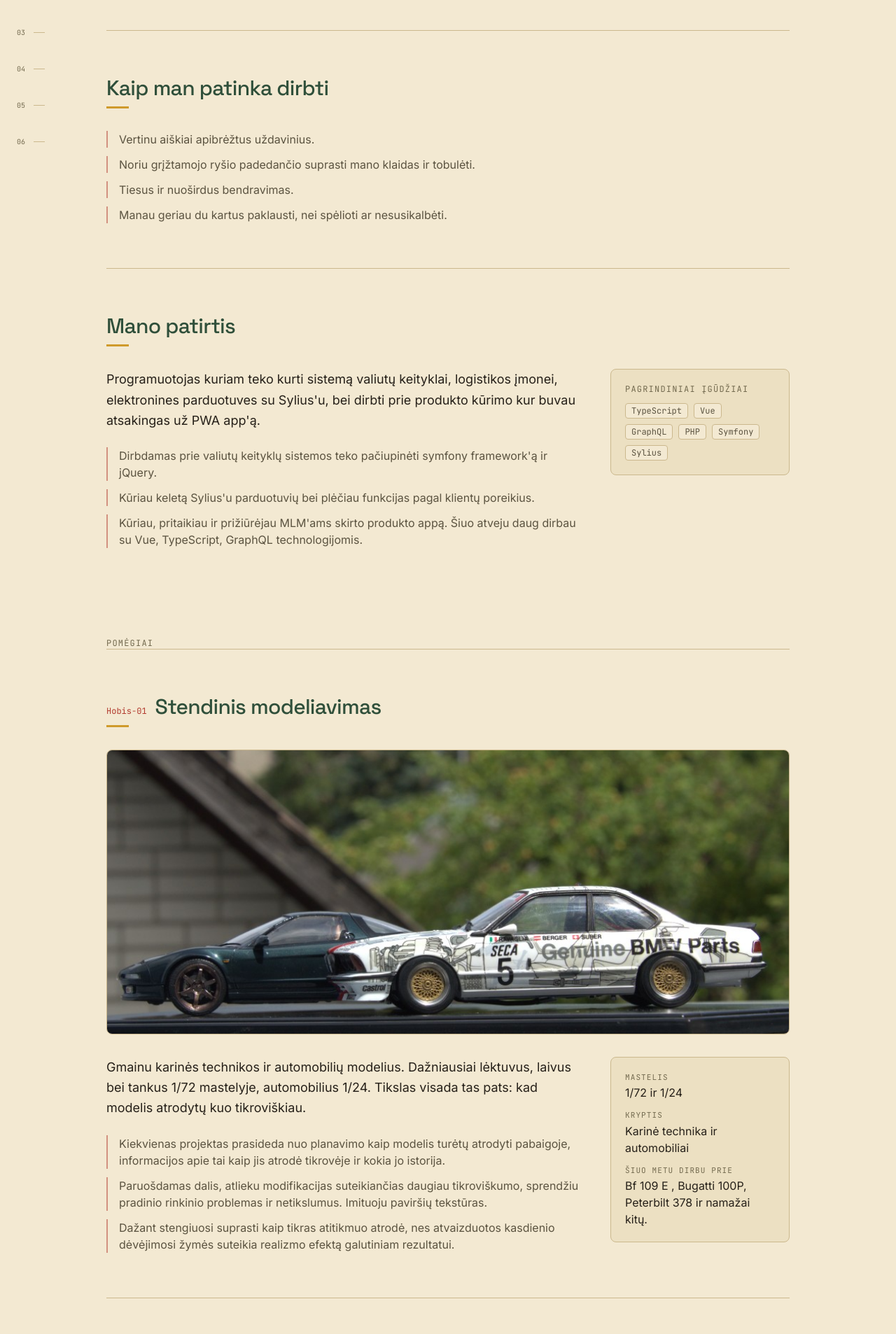
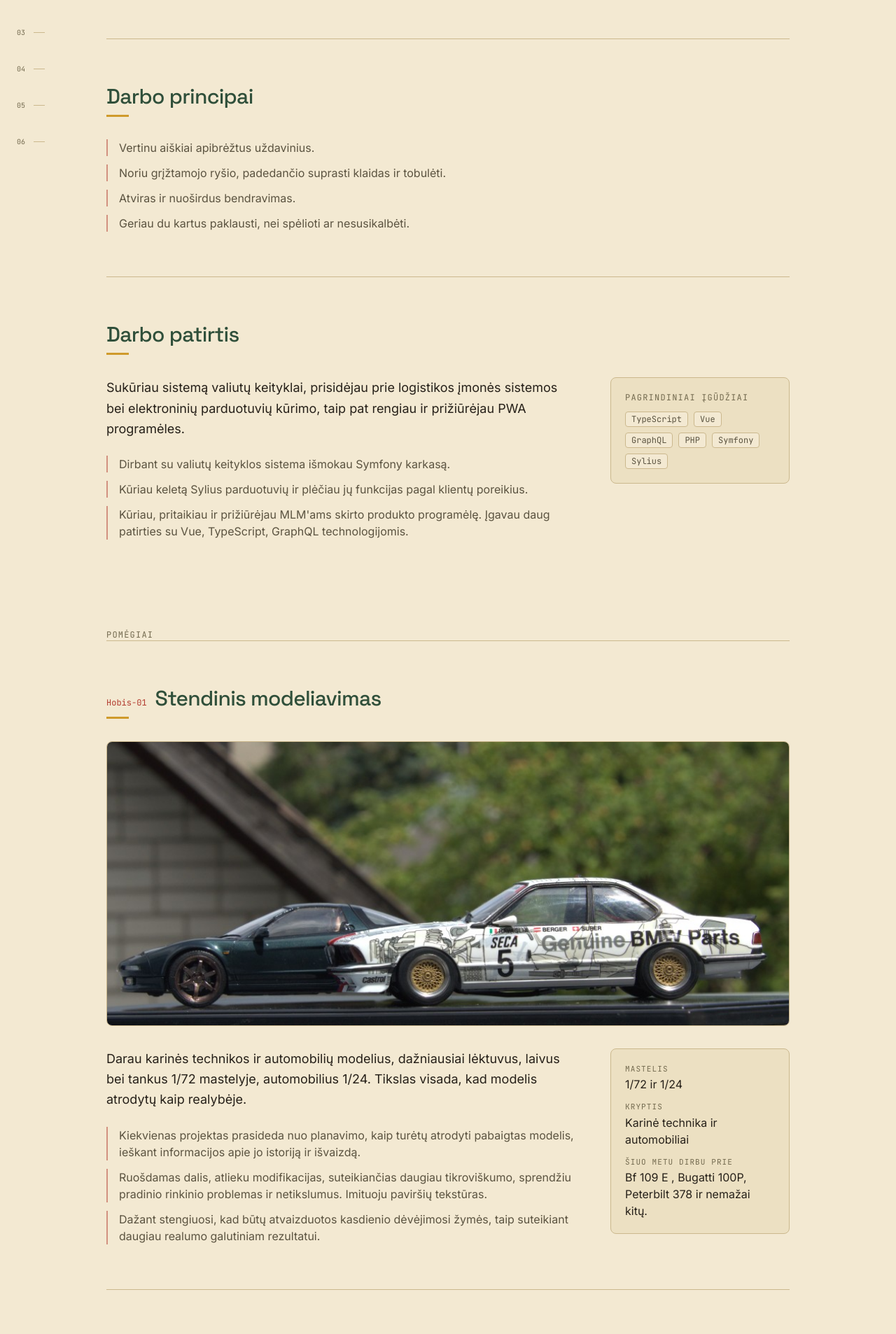
Before and after one commit to sarasko/my-one-pager, a Vue app: page / in a window 1280 px wide. Shown: the part 354-2260 px from the top of the page at 70% size. Built offline with nearby package versions, Linux system fonts and the light colour scheme.

Commit message:
text updates

```diff
--- a/src/App.vue
+++ b/src/App.vue
@@ -32,6 +32,7 @@ onBeforeUnmount(() => observer?.disconnect());
 </script>
 
 <template>
+  <!-- Top bar: mobile nav only — desktop nav lives in the left rail below. -->
   <header
     class="sticky top-0 z-40 border-b border-line bg-page/85 backdrop-blur lg:hidden"
   >
@@ -79,6 +80,7 @@ onBeforeUnmount(() => observer?.disconnect());
     </nav>
   </header>
 
+  <!-- Left station rail: the primary desktop nav. Labels reveal on hover/focus. -->
   <nav
     aria-label="Sections"
     class="fixed left-6 top-1/2 z-30 hidden -translate-y-1/2 flex-col gap-6 lg:flex"
@@ -108,9 +110,6 @@ onBeforeUnmount(() => observer?.disconnect());
   <main class="mx-auto max-w-5xl px-6">
     <!-- Hero -->
     <section id="top" class="scroll-mt-20 pb-16 pt-16 sm:pt-24">
-      <p class="font-mono text-xs uppercase tracking-[0.25em] text-accent">
-        {{ profile.location }}
-      </p>
       <h1
         class="mt-5 font-display text-5xl font-semibold uppercase leading-[1.02] tracking-tight text-heading sm:text-7xl"
       >
--- a/src/profile.ts
+++ b/src/profile.ts
@@ -21,28 +21,28 @@ export interface Hobby {
 
 export const profile = {
   name: "Šarūnas Valionis",
-  location: "Kaune gimęs, Kaune augęs",
+  location: "Kaunas, Lietuva",
   // one short line under the name — who you are in a breath
-  tagline: `Aš kaunietis kuo džiaugiuosi ir didžiuojuosi. Esu programuotojas pagal profesiją, o laisvalaikiu domiuosi automobiliais ir autosportu,
-     gaminu maistą ir stendinius modelius, palaikau Kauno Žalgirį.`,
+  tagline: `Esu kaunietis, kuo džiaugiuosi ir didžiuojuosi. Profesija - programuotojas. Laisvalaikiu domiuosi automobiliais ir autosportu,
+     gaminu maistą ir stendinius modelius, palaikau krepšinio komandą "Žalgiris".`,
 
   workStyle: {
-    title: "Kaip man patinka dirbti",
+    title: "Darbo principai",
     items: [
       "Vertinu aiškiai apibrėžtus uždavinius.",
-      "Noriu grįžtamojo ryšio padedančio suprasti mano klaidas ir tobulėti.",
-      "Tiesus ir nuoširdus bendravimas.",
-      "Manau geriau du kartus paklausti, nei spėlioti ar nesusikalbėti.",
+      "Noriu grįžtamojo ryšio, padedančio suprasti klaidas ir tobulėti.",
+      "Atviras ir nuoširdus bendravimas.",
+      "Geriau du kartus paklausti, nei spėlioti ar nesusikalbėti.",
     ],
   },
 
   byDay: {
-    title: "Mano patirtis",
-    line: "Programuotojas kuriam teko kurti sistemą valiutų keityklai, logistikos įmonei, elektronines parduotuves su Sylius'u, bei dirbti prie produkto kūrimo kur buvau atsakingas už PWA app'ą.",
+    title: "Darbo patirtis",
+    line: "Sukūriau sistemą valiutų keityklai, prisidėjau prie logistikos įmonės sistemos bei elektroninių parduotuvių kūrimo, taip pat rengiau ir prižiūrėjau PWA programėles.",
     projects: [
-      "Dirbdamas prie valiutų keityklų sistemos teko pačiupinėti symfony framework'ą ir jQuery.",
-      "Kūriau keletą Sylius'u parduotuvių bei plėčiau funkcijas pagal klientų poreikius.",
-      "Kūriau, pritaikiau ir prižiūrėjau MLM'ams skirto produkto appą. Šiuo atveju daug dirbau su Vue, TypeScript, GraphQL technologijomis.",
+      "Dirbant su valiutų keityklos sistema išmokau Symfony karkasą.",
+      "Kūriau keletą Sylius parduotuvių ir plėčiau jų funkcijas pagal klientų poreikius.",
+      "Kūriau, pritaikiau ir prižiūrėjau MLM'ams skirto produkto programėlę. Įgavau daug patirties su Vue, TypeScript, GraphQL technologijomis.",
     ],
     skills: ["TypeScript", "Vue", "GraphQL", "PHP", "Symfony", "Sylius"],
   },
@@ -53,19 +53,19 @@ export const profile = {
       code: "Hobis-01",
       image: "/DSC_0137.jpg",
       title: "Stendinis modeliavimas",
-      lead: "Gmainu karinės technikos ir automobilių modelius. Dažniausiai lėktuvus, laivus bei tankus 1/72 mastelyje, automobilius 1/24. Tikslas visada tas pats: kad modelis atrodytų kuo tikroviškiau.",
+      lead: "Darau karinės technikos ir automobilių modelius, dažniausiai lėktuvus, laivus bei tankus 1/72 mastelyje, automobilius 1/24. Tikslas visada, kad modelis atrodytų kaip realybėje.",
       meta: [
         { label: "Mastelis", value: "1/72 ir 1/24" },
         { label: "Kryptis", value: "Karinė technika ir automobiliai" },
         {
           label: "Šiuo metu dirbu prie",
-          value: "Bf 109 E , Bugatti 100P, Peterbilt 378 ir namažai kitų.",
+          value: "Bf 109 E , Bugatti 100P, Peterbilt 378 ir nemažai kitų.",
         },
       ],
       entries: [
-        "Kiekvienas projektas prasideda nuo planavimo kaip modelis turėtų atrodyti pabaigoje, informacijos apie tai kaip jis atrodė tikrovėje ir kokia jo istorija.",
-        "Paruošdamas dalis, atlieku modifikacijas suteikiančias daugiau tikroviškumo, sprendžiu pradinio rinkinio problemas ir netikslumus. Imituoju paviršių tekstūras.",
-        "Dažant stengiuosi suprasti kaip tikras atitikmuo atrodė, nes atvaizduotos kasdienio dėvėjimosi žymės suteikia realizmo efektą galutiniam rezultatui.",
+        "Kiekvienas projektas prasideda nuo planavimo, kaip turėtų atrodyti pabaigtas modelis, ieškant informacijos apie jo istoriją ir išvaizdą.",
+        "Ruošdamas dalis, atlieku modifikacijas, suteikiančias daugiau tikroviškumo, sprendžiu pradinio rinkinio problemas ir netikslumus. Imituoju paviršių tekstūras.",
+        "Dažant stengiuosi, kad būtų atvaizduotos kasdienio dėvėjimosi žymės, taip suteikiant daugiau realumo galutiniam rezultatui.",
       ],
     },
     {
@@ -73,7 +73,7 @@ export const profile = {
       code: "Hobis-02",
       image: "/IMG_20240630_170600.jpg",
       title: "Automobiliai ir autosportas",
-      lead: "Nuo vaikystės žaviuosi automobiliais ir istorijomis apie juos. Dažniausiai gera automobilio istorija gimsta autosporte, tad stengiuosi sekti ir žiūrėti įvairias autosporto disciplinas. Dažniausiai ištvermės lenktynes ir kitas kiek mažiau populiarias atšakas nei Formulė 1.",
+      lead: "Nuo vaikystės žaviuosi automobiliais ir jų istorijomis. Dažniausiai gera istorija gimsta autosporte, todėl stengiuosi sekti įvairias autosporto disciplinas, o labiausiai mėgstu ištvermės lenktynes.",
       meta: [
         { label: "Mėgstamiausia", value: "Spa 24h" },
         {
@@ -87,9 +87,8 @@ export const profile = {
       ],
       entries: [
         "Teko lankytis Spa 24h ir Nürburgring 6h varžybose.",
-        "Tikiuosi rasti būdą pamatyti ir Le Mans 24h, Le Mans Classic ar Goodwood Festival of Speed varžybas gyvai.",
-        "Labai tikiuosi viskas įvyks pagal statybų planą ir jau šiais metais bus galima aplankyti ir pirmą tikrai rimtą trasą Lietuvoje.",
-        "Mėgstu ieškoti automobilių renginių ir juose matyti, analizuoti ir mėgautis išskirtinių ar įdomių automobilių keliamomis emocijomis. Juos fotografuoti.",
+        "Noriu  gyvai pamatyti Le Mans 24h, Le Mans Classic ir Goodwood Festival of Speed.",
+        "Mėgstu automobilių renginius, kuriuose juos fotografuoju ir mėgaujuosi akimirkomis.",
       ],
     },
     {
@@ -97,12 +96,12 @@ export const profile = {
       code: "Hobis-03",
       image: "/sports.jpeg",
       title: "Sportas",
-      lead: "Krepšinis ir skvošas - du dalykai kuriems gal neturiu didelio talento, bet sunkiai galiu atsisakyti pasiūlymo pažaisti.",
+      lead: "Krepšinis ir skvošas - du dalykai, kuriems sunkiai galiu atsispirti.",
       meta: [{ label: "Mano komanda", value: "BC Kauno Žalgiris" }],
       entries: [
-        "Labai mėgstu žaisti krepšinį, tačiau nuo mokyklos draugų rate trūko žmonių su tuo pačiu noru. Vis dar tikiuosi rasti galimybę išspręsti šią problemą",
-        "Skvošą atradau prieš metus ir jau kurį laiką bent kartą į savaitę stengiuosi pažaisti.",
-        "Ar sportas ar ne - galima diskutuoti, bet užsiimu sim racing'u. Tai mano būdas kažkiek prisiliesti prie autosporto.",
+        "Krepšinis patinka nuo mokyklos laikų, mėgstu būti ir žiūrovas, ir žaidėjas.",
+        "Skvošą atradau prieš metus ir stengiuosi bent kartą per savaitę pažaisti.",
+        "Ar sportas, ar ne - galima diskutuoti, bet užsiimu sim racing'u. Tai leidžia bent šiek tiek patirti autosportą.",
       ],
     },
     {
@@ -110,19 +109,19 @@ export const profile = {
       code: "Hobis-04",
       image: "/IMG_20230423_195920.jpg",
       title: "Maisto gaminimas",
-      lead: "Gaminimas man yra kūrybos procesas, kuriame galiu išreikšti savo kūrybinį potencialą ir mėgautis procesu.",
+      lead: "Maisto gaminimas - kūrybos procesas, kuriame ieškau naujų receptų ir skonių.",
       meta: [
         { label: "Geriausiai gaunasi pagaminti", value: "Pica" },
         {
-          label: "Mėgstamiausias patiekalas",
+          label: "Mėgstamiausi patiekalai",
           value: "Makaronai, pica, mėsainiai, steikai",
         },
       ],
       entries: [
         "Stengiuosi suprasti maistą ir jo gamybą.",
-        "Gamindamas bandau naudoti savo gamybos picos padus, padažus, makaronus. Manau tai padeda suvokti kaip gaunamas skonis labiau padeda tobulėti.",
-        "Mano supratimu nėra tiesiog sūrio, pomidorų padažo ir t.t. Kiekvienas sūris priklausomai nuo gamintojo turi savo skonį ir savybes. Kiekvienas padažas turi savo konsistenciją.",
-        "Kol kas dar remiuosi kitų žmonių receptais. Kartais nueinu į kursus kur moko keletos patiekalų gamybos. Įgavus daugiau įgūdžių ir patirties tikiuosi sugebėsiu ir improvizuoti.",
+        "Mėgstu gaminti nuo nulio - pats darau tešlą picoms ir makaronams bei padažus. Tai geriau atskleidžia skonį ir padeda tobulėti.",
+        "Mano nuomone nėra tiesiog sūrio ar padažo. Kiekvienas ingredientas turi savo skonį ir savybes, nulemtas auginimo aplinkos.",
+        "Lankausi maisto gamybos kursuose, kuriuose gaunu virtuvės šefų patarimų. Ateityje tikiuosi pats improvizuoti receptus.",
       ],
     },
   ] satisfies Hobby[],
```
